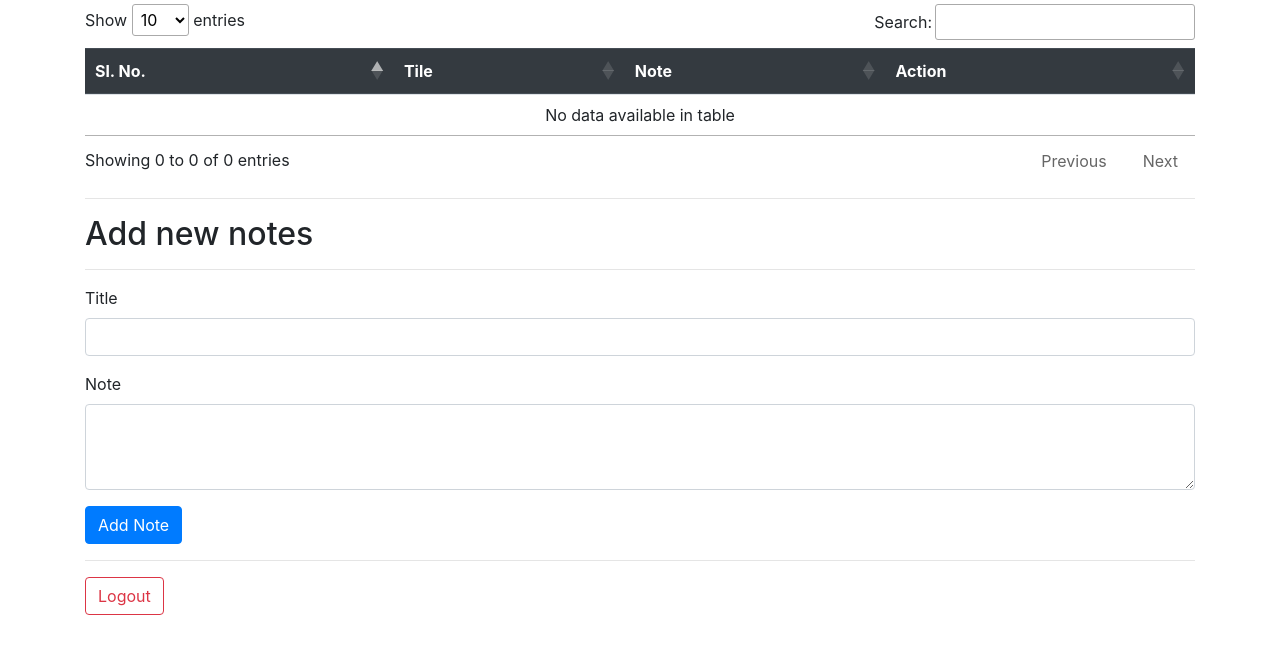
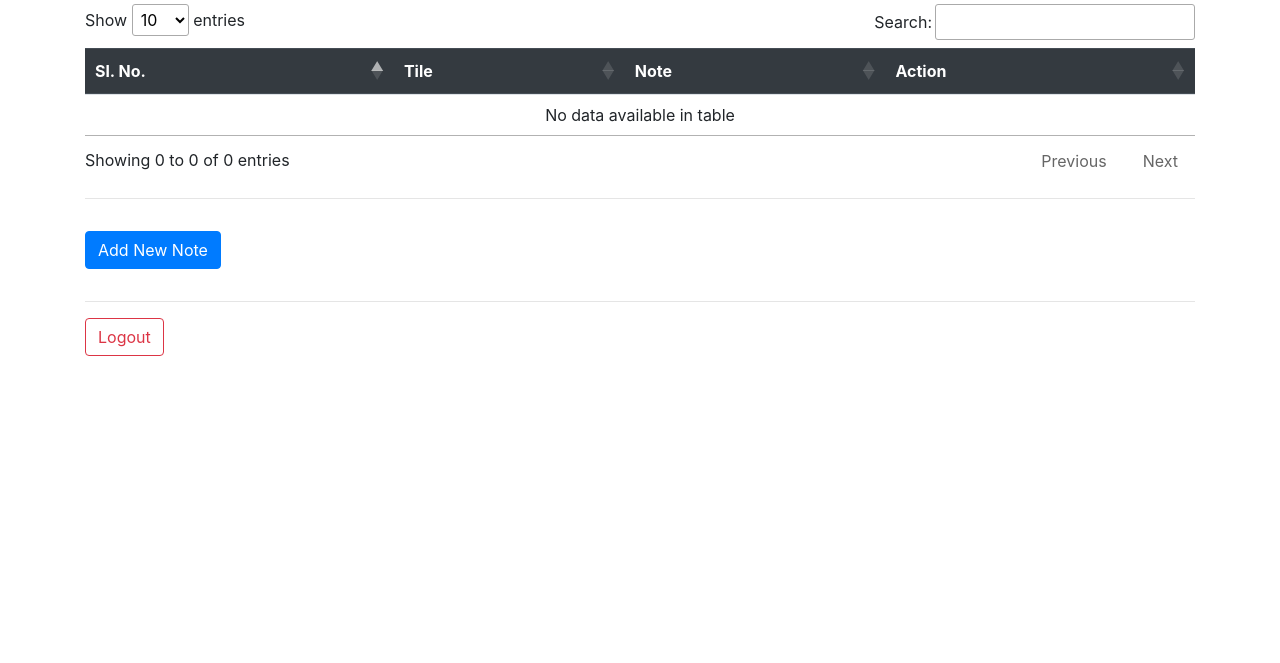
Before and after one commit to d-shaktiranjan/PocketNote, a PHP site: page /web_note/ in a window 1280 px wide. Shown: the part 137-800 px from the top of the page. Run offline with PHP 8.4, Linux system fonts and the light colour scheme; the visitor is signed in with stand-in values (Sample User, id 1); data that the repository does not hold is empty; some libraries are stand-ins or nearby versions.

Commit message:
php: bs: add modal for new note

```diff
--- a/index.php
+++ b/index.php
@@ -50,9 +50,10 @@ if($_SERVER["REQUEST_METHOD"]=="POST"){
     <hr>
     </div>
     <div class="container">
-    <h2>Add new notes</h2>
+    <button type="button" class="btn btn-primary my-3" data-toggle="modal" data-target="#addNoteModal">
+      Add New Note
+    </button>
     <hr>
-    <?php include 'parts/addnote.php'?>
     </div>
     <div class="container">
     <button type="button" class="btn btn-outline-danger" onclick="document.location='parts/_logout.php'">Logout</button>
@@ -113,6 +114,26 @@ if($_SERVER["REQUEST_METHOD"]=="POST"){
     </div>
   </div>
 </div>
+
+<!-- Add note Modal -->
+<div class="modal fade" id="addNoteModal" tabindex="-1" aria-labelledby="addNoteModalLabel" aria-hidden="true">
+  <div class="modal-dialog">
+    <div class="modal-content">
+      <div class="modal-header">
+        <h5 class="modal-title" id="addNoteModalLabel">Add New Note</h5>
+        <button type="button" class="close" data-dismiss="modal" aria-label="Close">
+          <span aria-hidden="true">&times;</span>
+        </button>
+      </div>
+      <div class="modal-body">
+      <?php include 'parts/addnote.php'?>
+      </div>
+      <div class="modal-footer">
+        <button type="button" class="btn btn-secondary" data-dismiss="modal">Close</button>
+      </div>
+    </div>
+  </div>
+</div>
 </body>
 
 </html>
--- a/parts/addnote.php
+++ b/parts/addnote.php
@@ -10,7 +10,6 @@ echo '<form action="index.php" method="post">
     <textarea class="form-control" id="note" name="note" rows="3" required></textarea>
   </div>
 <button type="submit" class="btn btn-primary">Add Note</button>
-</form><hr>';
-
+</form>';
 
 ?>
```
